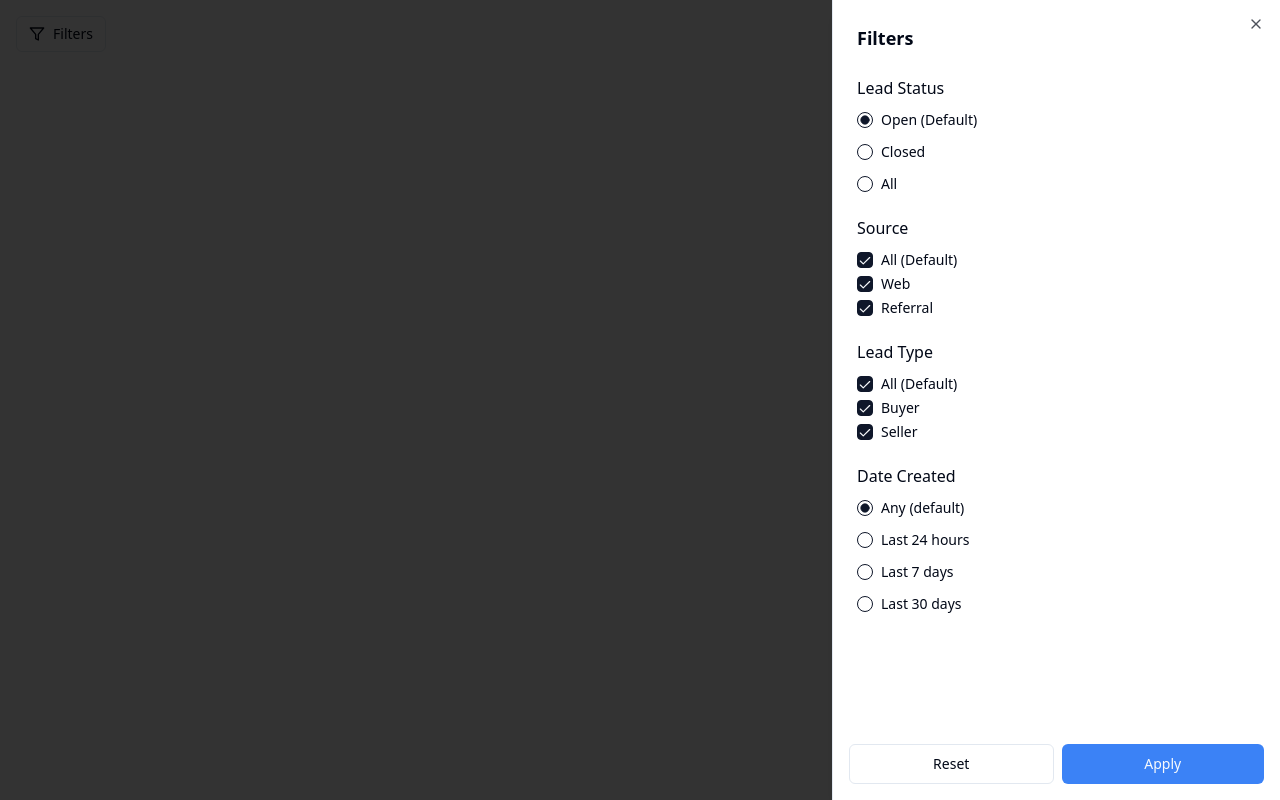
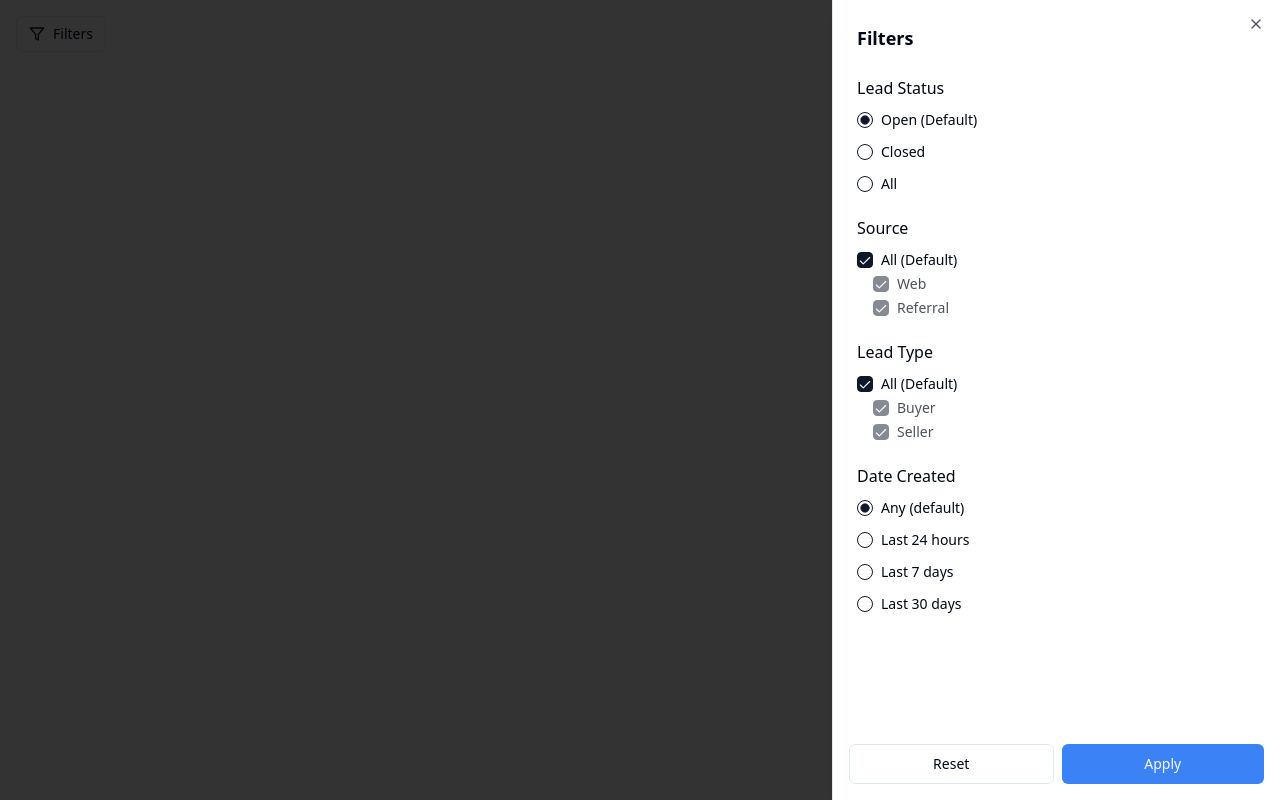
Before and after one commit to taikerhan/chip-count-cascade, a React (Vite) app: page / in a window 1280 px wide. Both pictures are taken after a click on the button "Filters". Built offline with nearby package versions, Linux system fonts and the light colour scheme.

Commit message:
Fix: Indent and uncheck child filters
Indent and uncheck child filters when the parent filter is unchecked.

```diff
--- a/src/pages/Index.tsx
+++ b/src/pages/Index.tsx
@@ -1,5 +1,5 @@
 
-import React, { useState } from 'react';
+import React, { useState, useEffect } from 'react';
 import FilterChip from '@/components/FilterChip';
 import {
   Sheet,
@@ -30,6 +30,23 @@ const Index = () => {
     dateCreated: 'any',
   });
 
+  // Effect to handle child checkboxes when parent changes
+  useEffect(() => {
+    setFilters(prev => ({
+      ...prev,
+      source: {
+        ...prev.source,
+        web: prev.source.all ? true : prev.source.web,
+        referral: prev.source.all ? true : prev.source.referral,
+      },
+      leadType: {
+        ...prev.leadType,
+        buyer: prev.leadType.all ? true : prev.leadType.buyer,
+        seller: prev.leadType.all ? true : prev.leadType.seller,
+      },
+    }));
+  }, [filters.source.all, filters.leadType.all]);
+
   const activeFiltersCount = [
     filters.leadStatus !== 'open',
     Object.values(filters.source).some(v => !v),
@@ -38,13 +55,32 @@ const Index = () => {
   ].filter(Boolean).length;
 
   const handleCheckboxChange = (section: 'source' | 'leadType', key: string) => {
+    if (key === 'all') {
+      // When toggling the parent checkbox
+      const newValue = !filters[section].all;
+      setFilters(prev => ({
+        ...prev,
+        [section]: {
+          all: newValue,
+          // Set all children to match parent
+          ...(section === 'source'
+            ? { web: newValue, referral: newValue }
+            : { buyer: newValue, seller: newValue }
+          ),
+        }
+      }));
+    } else {
+      // When toggling a child checkbox
       setFilters(prev => ({
         ...prev,
         [section]: {
           ...prev[section],
           [key]: !prev[section][key],
+          // If any child is unchecked, uncheck the parent
+          all: prev[section].all && !prev[section][key],
         }
       }));
+    }
   };
 
   return (
@@ -97,18 +133,20 @@ const Index = () => {
                   />
                   <Label htmlFor="source-all">All (Default)</Label>
                 </div>
-                <div className="flex items-center space-x-2">
+                <div className="flex items-center space-x-2 ml-4">
                   <Checkbox
                     id="source-web"
                     checked={filters.source.web}
+                    disabled={filters.source.all}
                     onCheckedChange={() => handleCheckboxChange('source', 'web')}
                   />
                   <Label htmlFor="source-web">Web</Label>
                 </div>
-                <div className="flex items-center space-x-2">
+                <div className="flex items-center space-x-2 ml-4">
                   <Checkbox
                     id="source-referral"
                     checked={filters.source.referral}
+                    disabled={filters.source.all}
                     onCheckedChange={() => handleCheckboxChange('source', 'referral')}
                   />
                   <Label htmlFor="source-referral">Referral</Label>
@@ -127,18 +165,20 @@ const Index = () => {
                   />
                   <Label htmlFor="type-all">All (Default)</Label>
                 </div>
-                <div className="flex items-center space-x-2">
+                <div className="flex items-center space-x-2 ml-4">
                   <Checkbox
                     id="type-buyer"
                     checked={filters.leadType.buyer}
+                    disabled={filters.leadType.all}
                     onCheckedChange={() => handleCheckboxChange('leadType', 'buyer')}
                   />
                   <Label htmlFor="type-buyer">Buyer</Label>
                 </div>
-                <div className="flex items-center space-x-2">
+                <div className="flex items-center space-x-2 ml-4">
                   <Checkbox
                     id="type-seller"
                     checked={filters.leadType.seller}
+                    disabled={filters.leadType.all}
                     onCheckedChange={() => handleCheckboxChange('leadType', 'seller')}
                   />
                   <Label htmlFor="type-seller">Seller</Label>
```
Lines whose indentation alone changed are shown as unchanged.
